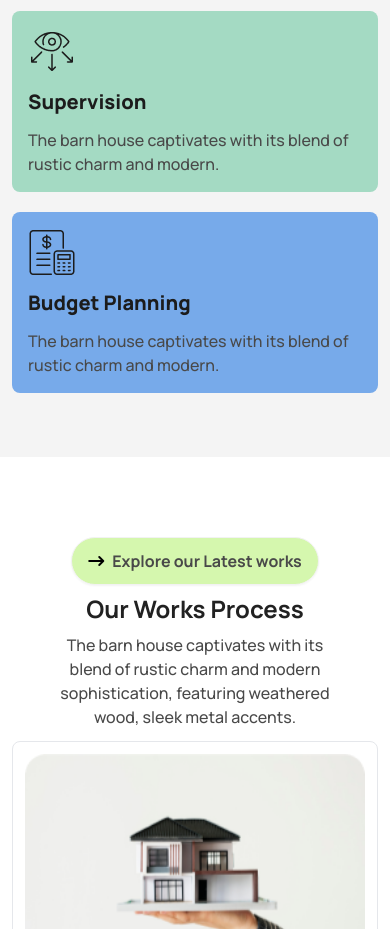
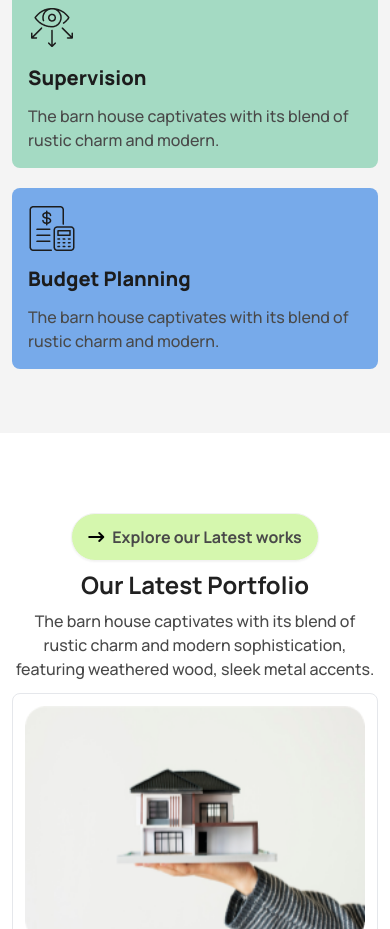
Before and after one commit to sojibshekh/Rinterio-tailwind-daisy-ui-, a plain HTML site: page index.html in a window 390 px wide. Shown: the part 2385-3314 px from the top of the page. Drawn offline with nearby package versions, Linux system fonts and the light colour scheme.

Commit message:
portfolio section responsive

```diff
--- a/index.html
+++ b/index.html
@@ -139,7 +139,7 @@
         <div class="text-center w-full ">
          <a class="btn bg-white hover:bg-white text-black text-base font-bold rounded-3xl"><i class="fa-solid fa-arrow-right-long  text-black " aria-hidden="true"></i> How we works</a>
          <h3 class="my-2 text-2xl  lg:text-4xl font-bold text-primary-color-text">Our Works Process</h3>
-         <p class="text-primary-color-text-tow text-base font-medium w-3/4 mx-auto">The barn house captivates with its blend of rustic charm and modern sophistication, featuring weathered wood, sleek metal accents.</p>
+         <p class="text-primary-color-text-tow text-base font-medium md:w-3/4 mx-auto">The barn house captivates with its blend of rustic charm and modern sophistication, featuring weathered wood, sleek metal accents.</p>
         </div>
      </div>
      <div class="container mx-auto px-3">
@@ -172,8 +172,8 @@
       <div class="container mx-auto py-20 px-3">
         <div class="text-center w-full ">
           <a class="btn bg-primary-color-tow hover:bg-white text-primary-color-text-tow text-base font-bold rounded-3xl"><i class="fa-solid fa-arrow-right-long  text-black " aria-hidden="true"></i> Explore our Latest works</a>
-          <h3 class="my-2 text-2xl  lg:text-4xl font-bold text-primary-color-text">Our Works Process</h3>
-          <p class="text-primary-color-text-tow text-base font-medium w-3/4 mx-auto">The barn house captivates with its blend of rustic charm and modern sophistication, featuring weathered wood, sleek metal accents.</p>
+          <h3 class="my-2 text-2xl  lg:text-4xl font-bold text-primary-color-text">Our Latest Portfolio</h3>
+          <p class="text-primary-color-text-tow text-base font-medium  md:w-3/4 mx-auto">The barn house captivates with its blend of rustic charm and modern sophistication, featuring weathered wood, sleek metal accents.</p>
          </div>
          <div>
             <div class="flex flex-col  md:flex-row justify-between items-center gap-3 py-3">
```
